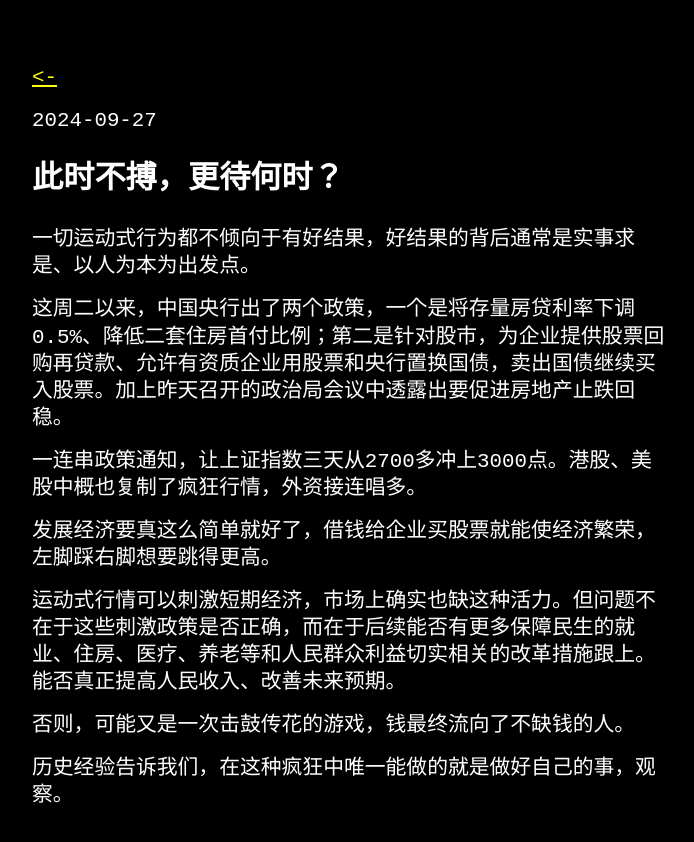
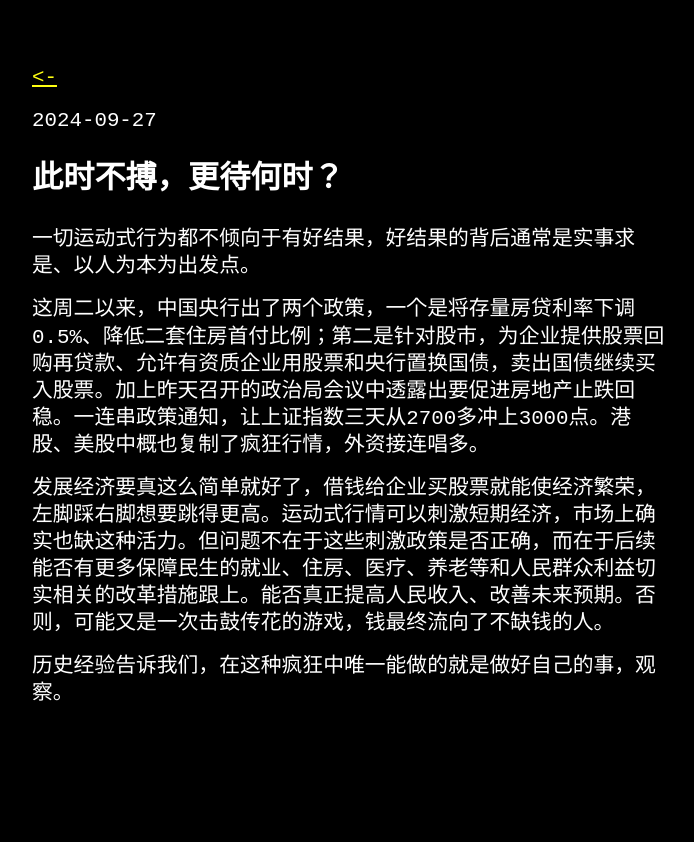
Before and after one commit to thekingofcool/thekingofcool.github.io, a Jekyll site: the page built from _posts/2024-09-27-higher_highs.md, in a window 1280 px wide. Shown: the top 842 px of the page, without its empty margins (288-982 px from the left). Built offline with Jekyll 4.4.1, drawn with Linux system fonts in a browser that asks for light colours; a style sheet for code colours, icons or effects is not loaded.

```diff
--- a/_posts/2024-09-27-higher_highs.md
+++ b/_posts/2024-09-27-higher_highs.md
@@ -7,14 +7,8 @@ categories: blog
 
 一切运动式行为都不倾向于有好结果，好结果的背后通常是实事求是、以人为本为出发点。
 
-这周二以来，中国央行出了两个政策，一个是将存量房贷利率下调0.5%、降低二套住房首付比例；第二是针对股市，为企业提供股票回购再贷款、允许有资质企业用股票和央行置换国债，卖出国债继续买入股票。加上昨天召开的政治局会议中透露出要促进房地产止跌回稳。
+这周二以来，中国央行出了两个政策，一个是将存量房贷利率下调0.5%、降低二套住房首付比例；第二是针对股市，为企业提供股票回购再贷款、允许有资质企业用股票和央行置换国债，卖出国债继续买入股票。加上昨天召开的政治局会议中透露出要促进房地产止跌回稳。一连串政策通知，让上证指数三天从2700多冲上3000点。港股、美股中概也复制了疯狂行情，外资接连唱多。
 
-一连串政策通知，让上证指数三天从2700多冲上3000点。港股、美股中概也复制了疯狂行情，外资接连唱多。
-
-发展经济要真这么简单就好了，借钱给企业买股票就能使经济繁荣，左脚踩右脚想要跳得更高。
-
-运动式行情可以刺激短期经济，市场上确实也缺这种活力。但问题不在于这些刺激政策是否正确，而在于后续能否有更多保障民生的就业、住房、医疗、养老等和人民群众利益切实相关的改革措施跟上。能否真正提高人民收入、改善未来预期。
-
-否则，可能又是一次击鼓传花的游戏，钱最终流向了不缺钱的人。
+发展经济要真这么简单就好了，借钱给企业买股票就能使经济繁荣，左脚踩右脚想要跳得更高。运动式行情可以刺激短期经济，市场上确实也缺这种活力。但问题不在于这些刺激政策是否正确，而在于后续能否有更多保障民生的就业、住房、医疗、养老等和人民群众利益切实相关的改革措施跟上。能否真正提高人民收入、改善未来预期。否则，可能又是一次击鼓传花的游戏，钱最终流向了不缺钱的人。
 
 历史经验告诉我们，在这种疯狂中唯一能做的就是做好自己的事，观察。
```
Also changed, not shown: 2 other files.
